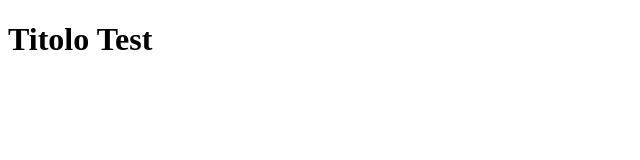
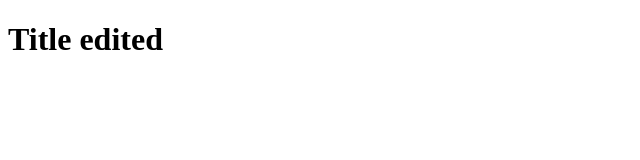
Before and after one commit to fedebacci/first-merge-test, a plain HTML site: page index.html in a window 1280 px wide. Shown: the full height of the page, 0-640 px from the left. Drawn offline with Linux system fonts and the light colour scheme.

Commit message:
edited title

```diff
--- a/index.html
+++ b/index.html
@@ -1,11 +1,14 @@
 <!DOCTYPE html>
 <html lang="en">
+
 <head>
   <meta charset="UTF-8" />
   <meta name="viewport" content="width=device-width, initial-scale=1.0" />
   <title>Document</title>
 </head>
+
 <body>
-    <h1>Titolo Test</h1>
+  <h1>Title edited</h1>
 </body>
+
 </html>
```
Lines whose indentation alone changed are shown as unchanged.
